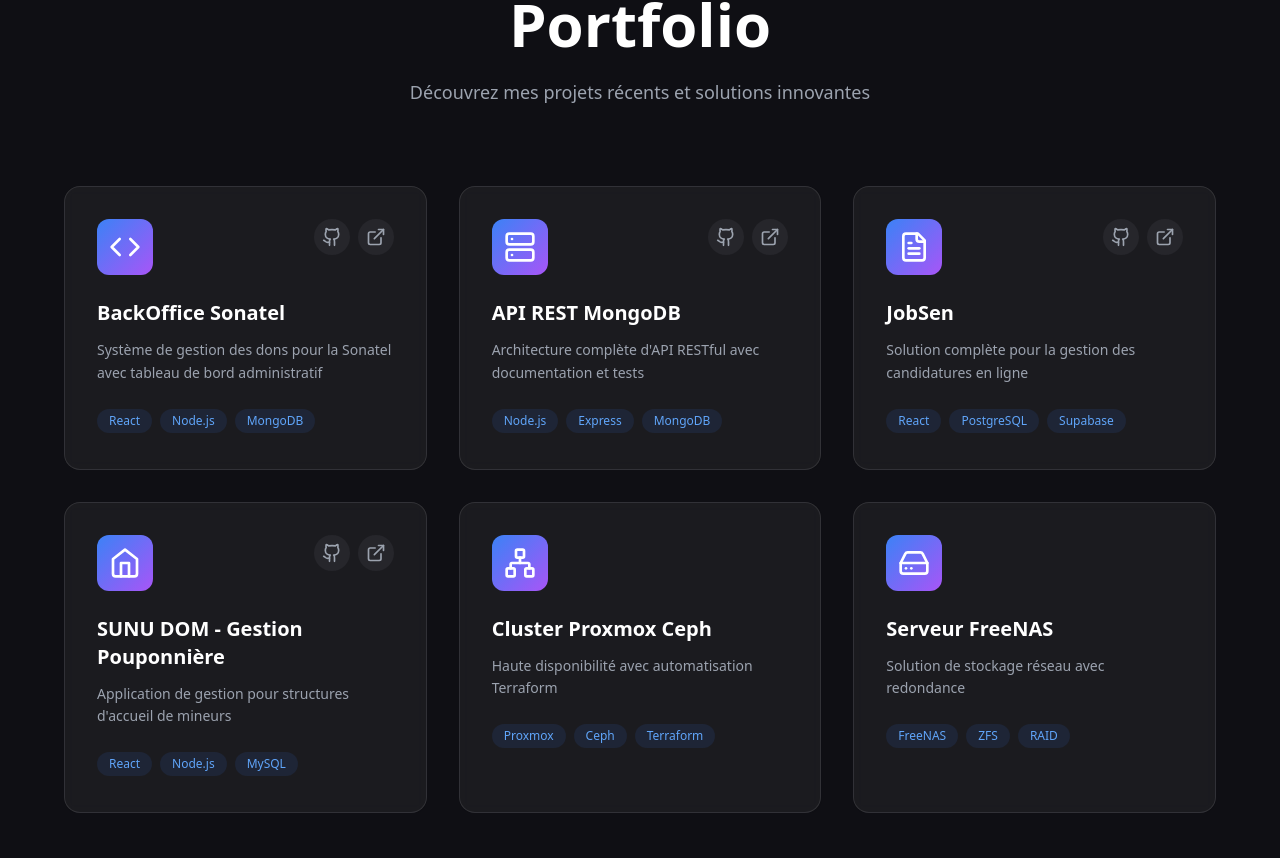
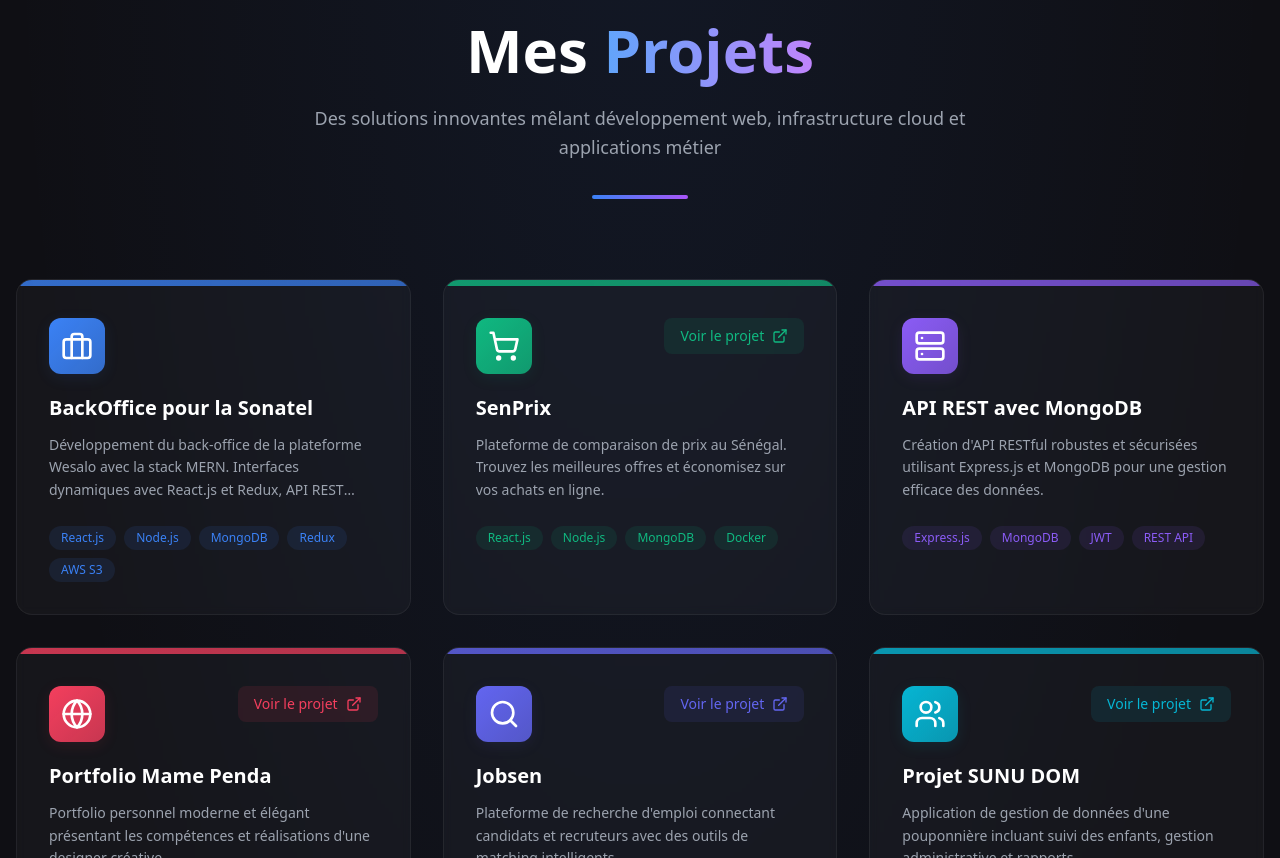
Before and after one commit to Mamadou-Thiam/Mon-Portfolio, a React (Vite) app: page / in a window 1280 px wide. Shown: the part 2102-2960 px from the top of the page. Built offline with nearby package versions, Linux system fonts and the light colour scheme.

Commit message:
Refonte portfolio : mise à jour des projets, design amélioré avec couleurs par projet, bouton Voir le projet

```diff
--- a/src/components/Portfolio.tsx
+++ b/src/components/Portfolio.tsx
@@ -1,119 +1,189 @@
-import { ExternalLink, Github, Code, Server, FileText, Home, Network, HardDrive } from 'lucide-react';
+import { ExternalLink, Briefcase, ShoppingCart, Server, Globe, Search, Users, Package, HardDrive, Database, Sparkles } from 'lucide-react';
 
 interface Project {
   title: string;
   description: string;
-  url: string;
-  github?: string;
   icon: React.ReactNode;
   tags: string[];
+  url?: string;
+  accent: string;
+  light: string;
+  color: string;
+  colorBg: string;
 }
 
 const projects: Project[] = [
   {
-    title: "BackOffice Sonatel",
-    description: "Système de gestion des dons pour la Sonatel avec tableau de bord administratif",
-    url: "https://github.com/Mamadou-Thiam/Gestion-des-dons-sonatel-.git",
-    github: "https://github.com/Mamadou-Thiam/Gestion-des-dons-sonatel-.git",
-    icon: <Code className="w-8 h-8" />,
-    tags: ["React", "Node.js", "MongoDB"]
+    title: 'BackOffice pour la Sonatel',
+    description: "Développement du back-office de la plateforme Wesalo avec la stack MERN. Interfaces dynamiques avec React.js et Redux, API REST sécurisées avec Express.js et MongoDB.",
+    icon: <Briefcase className="w-8 h-8" />,
+    tags: ['React.js', 'Node.js', 'MongoDB', 'Redux', 'AWS S3'],
+    accent: 'from-blue-500 to-indigo-600',
+    light: '#eff6ff',
+    color: '#3b82f6',
+    colorBg: 'rgba(59,130,246,0.1)'
   },
   {
-    title: "API REST MongoDB",
-    description: "Architecture complète d'API RESTful avec documentation et tests",
-    url: "https://github.com/Mamadou-Thiam/Backend-MongoDB.git",
-    github: "https://github.com/Mamadou-Thiam/Backend-MongoDB.git",
-    icon: <Server className="w-8 h-8" />,
-    tags: ["Node.js", "Express", "MongoDB"]
+    title: 'SenPrix',
+    description: "Plateforme de comparaison de prix au Sénégal. Trouvez les meilleures offres et économisez sur vos achats en ligne.",
+    icon: <ShoppingCart className="w-8 h-8" />,
+    tags: ['React.js', 'Node.js', 'MongoDB', 'Docker'],
+    url: 'https://sen-prix-web.onrender.com/login',
+    accent: 'from-emerald-500 to-teal-600',
+    light: '#ecfdf5',
+    color: '#10b981',
+    colorBg: 'rgba(16,185,129,0.1)'
   },
   {
-    title: "JobSen",
-    description: "Solution complète pour la gestion des candidatures en ligne",
-    url: "https://jobsen-client.onrender.com/",
-    github: "https://github.com/Mamadou-Thiam/labPhaseProject-GMC-.git",
-    icon: <FileText className="w-8 h-8" />,
-    tags: ["React", "PostgreSQL", "Supabase"]
+    title: 'API REST avec MongoDB',
+    description: "Création d'API RESTful robustes et sécurisées utilisant Express.js et MongoDB pour une gestion efficace des données.",
+    icon: <Server className="w-8 h-8" />,
+    tags: ['Express.js', 'MongoDB', 'JWT', 'REST API'],
+    accent: 'from-purple-500 to-pink-600',
+    light: '#faf5ff',
+    color: '#8b5cf6',
+    colorBg: 'rgba(139,92,246,0.1)'
   },
   {
-    title: "SUNU DOM - Gestion Pouponnière",
-    description: "Application de gestion pour structures d'accueil de mineurs",
-    url: "https://sysaccueilmineur-frontend.onrender.com",
-    github: "https://github.com/Mamadou-Thiam/SUNU-DOM",
-    icon: <Home className="w-8 h-8" />,
-    tags: ["React", "Node.js", "MySQL"]
+    title: 'Portfolio Mame Penda',
+    description: "Portfolio personnel moderne et élégant présentant les compétences et réalisations d'une designer créative.",
+    icon: <Globe className="w-8 h-8" />,
+    tags: ['React.js', 'Tailwind CSS', 'Vite', 'Design'],
+    url: 'https://mame-penda-portfolio.onrender.com',
+    accent: 'from-rose-500 to-pink-600',
+    light: '#fff1f2',
+    color: '#f43f5e',
+    colorBg: 'rgba(244,63,94,0.1)'
   },
   {
-    title: "Cluster Proxmox Ceph",
-    description: "Haute disponibilité avec automatisation Terraform",
-    url: "#",
-    icon: <Network className="w-8 h-8" />,
-    tags: ["Proxmox", "Ceph", "Terraform"]
+    title: 'Jobsen',
+    description: "Plateforme de recherche d'emploi connectant candidats et recruteurs avec des outils de matching intelligents.",
+    icon: <Search className="w-8 h-8" />,
+    tags: ['React.js', 'Node.js', 'MongoDB'],
+    url: 'https://jobsen-client.onrender.com',
+    accent: 'from-indigo-500 to-violet-600',
+    light: '#eef2ff',
+    color: '#6366f1',
+    colorBg: 'rgba(99,102,241,0.1)'
   },
   {
-    title: "Serveur FreeNAS",
-    description: "Solution de stockage réseau avec redondance",
-    url: "#",
+    title: 'Projet SUNU DOM',
+    description: "Application de gestion de données d'une pouponnière incluant suivi des enfants, gestion administrative et rapports.",
+    icon: <Users className="w-8 h-8" />,
+    tags: ['Node.js', 'React.js', 'MongoDB'],
+    url: 'https://sysaccueilmineur-frontend.onrender.com/',
+    accent: 'from-cyan-500 to-blue-600',
+    light: '#ecfeff',
+    color: '#06b6d4',
+    colorBg: 'rgba(6,182,212,0.1)'
+  },
+  {
+    title: 'Njek',
+    description: "Logiciel de gestion de stock complet pour optimiser les inventaires, suivre les entrées/sorties et gérer les commandes fournisseurs.",
+    icon: <Package className="w-8 h-8" />,
+    tags: ['Python', 'SQLite', 'Gestion de stock', 'Tkinter'],
+    accent: 'from-orange-500 to-red-600',
+    light: '#fff7ed',
+    color: '#f97316',
+    colorBg: 'rgba(249,115,22,0.1)'
+  },
+  {
+    title: 'Serveur Proxmox en Cluster Ceph',
+    description: "Mise en place d'infrastructure haute disponibilité avec Proxmox, Cluster Ceph pour stockage distribué, backup automatisé et orchestration avec Terraform.",
     icon: <HardDrive className="w-8 h-8" />,
-    tags: ["FreeNAS", "ZFS", "RAID"]
+    tags: ['Proxmox', 'Ceph', 'Terraform', 'HA'],
+    accent: 'from-slate-600 to-slate-900',
+    light: '#f8fafc',
+    color: '#475569',
+    colorBg: 'rgba(71,85,105,0.1)'
+  },
+  {
+    title: 'Serveur FreeNAS',
+    description: "Déploiement et configuration d'une solution de stockage réseau (NAS) pour centralisation et sécurisation des données d'entreprise.",
+    icon: <Database className="w-8 h-8" />,
+    tags: ['FreeNAS', 'Storage', 'Network'],
+    accent: 'from-teal-500 to-cyan-600',
+    light: '#f0fdfa',
+    color: '#14b8a6',
+    colorBg: 'rgba(20,184,166,0.1)'
   }
 ];
 
 function Portfolio() {
   return (
-    <section className="py-32 px-4 bg-[#0f0f14]" id="portfolio">
-      <div className="container mx-auto max-w-6xl">
+    <section className="py-32 px-4 bg-[#0f0f14] relative overflow-hidden" id="portfolio">
+      <div className="absolute inset-0 bg-[radial-gradient(ellipse_at_top,rgba(59,130,246,0.08)_0%,transparent_70%)] pointer-events-none" />
+      <div className="absolute bottom-0 left-1/2 -translate-x-1/2 w-[800px] h-[400px] bg-gradient-to-r from-transparent via-blue-500/5 to-transparent rounded-full blur-3xl pointer-events-none" />
+
+      <div className="container mx-auto max-w-7xl relative z-10">
         <div className="text-center mb-20">
-          <p className="text-blue-400 font-semibold text-sm uppercase tracking-widest mb-4">
+          <div className="inline-flex items-center gap-2 px-4 py-2 bg-blue-500/10 border border-blue-500/20 rounded-full text-blue-400 text-sm font-medium mb-6">
+            <Sparkles className="w-4 h-4" />
             Réalisations
+          </div>
+          <h2 className="text-5xl lg:text-6xl font-bold text-white mb-6">
+            Mes <span className="bg-gradient-to-r from-blue-400 to-purple-400 bg-clip-text text-transparent">Projets</span>
+          </h2>
+          <p className="text-gray-400 max-w-2xl mx-auto text-lg leading-relaxed">
+            Des solutions innovantes mêlant développement web, infrastructure cloud et applications métier
           </p>
-          <h2 className="text-5xl lg:text-6xl font-bold text-white mb-6">
-            Portfolio
-          </h2>
-          <p className="text-gray-400 max-w-2xl mx-auto text-lg">
-            Découvrez mes projets récents et solutions innovantes
-          </p>
+          <div className="w-24 h-1 bg-gradient-to-r from-blue-500 to-purple-500 rounded-full mx-auto mt-8" />
         </div>
 
-        <div className="grid grid-cols-1 md:grid-cols-2 lg:grid-cols-3 gap-8">
+        <div className="grid grid-cols-1 md:grid-cols-2 lg:grid-cols-3 gap-6 lg:gap-8">
           {projects.map((project, index) => (
             <div
               key={index}
-              className="group relative bg-white/5 backdrop-blur-sm border border-white/10 rounded-2xl overflow-hidden hover:bg-white/[0.07] transition-all duration-500"
+              className="group relative bg-white/[0.03] backdrop-blur-sm border border-white/[0.06] rounded-2xl overflow-hidden hover:bg-white/[0.06] transition-all duration-500 hover:scale-[1.02] hover:-translate-y-1"
+              style={{
+                boxShadow: `0 0 0 0 ${project.colorBg}`,
+                transition: 'all 0.5s cubic-bezier(0.4, 0, 0.2, 1)',
+              }}
+              onMouseEnter={(e) => {
+                e.currentTarget.style.boxShadow = `0 8px 32px ${project.colorBg}`;
+              }}
+              onMouseLeave={(e) => {
+                e.currentTarget.style.boxShadow = '0 0 0 0 transparent';
+              }}
             >
-              <div className="p-8">
-                <div className="flex items-start justify-between mb-6">
-                  <div className="p-3 bg-gradient-to-br from-blue-500 to-purple-500 rounded-xl text-white">
+              <div
+                className="h-1.5 w-full bg-gradient-to-r opacity-80 transition-opacity duration-500 group-hover:opacity-100"
+                style={{ backgroundImage: `linear-gradient(to right, ${project.color}, ${project.color}dd)` }}
+              />
+
+              <div className="p-7 lg:p-8">
+                <div className="flex items-start justify-between mb-5">
+                  <div
+                    className="p-3 rounded-xl text-white transition-transform duration-500 group-hover:scale-110 group-hover:rotate-3"
+                    style={{
+                      background: `linear-gradient(135deg, ${project.color}, ${project.color}cc)`,
+                      boxShadow: `0 4px 15px ${project.colorBg}`,
+                    }}
+                  >
                     {project.icon}
                   </div>
-                  <div className="flex gap-2">
-                    {project.github && (
-                      <a
-                        href={project.github}
-                        target="_blank"
-                        rel="noopener noreferrer"
-                        className="p-2 bg-white/5 rounded-full hover:bg-white/10 transition-colors"
-                      >
-                        <Github className="w-5 h-5 text-gray-400" />
-                      </a>
-                    )}
-                    {project.url !== "#" && (
+                  {project.url && (
                     <a
                       href={project.url}
                       target="_blank"
                       rel="noopener noreferrer"
-                        className="p-2 bg-white/5 rounded-full hover:bg-white/10 transition-colors"
+                      className="inline-flex items-center gap-2 px-4 py-2 rounded-lg text-sm font-medium transition-all duration-300"
+                      style={{
+                        backgroundColor: project.colorBg,
+                        color: project.color,
+                      }}
                     >
-                        <ExternalLink className="w-5 h-5 text-gray-400" />
+                      Voir le projet
+                      <ExternalLink className="w-4 h-4" />
                     </a>
                   )}
                 </div>
-                </div>
 
-                <h3 className="text-xl font-bold text-white mb-3">
+                <h3 className="text-xl font-bold text-white mb-3 group-hover:text-blue-300 transition-colors duration-300">
                   {project.title}
                 </h3>
 
-                <p className="text-gray-400 text-sm leading-relaxed mb-6">
+                <p className="text-gray-400 text-sm leading-relaxed mb-6 line-clamp-3">
                   {project.description}
                 </p>
 
@@ -121,7 +191,11 @@ function Portfolio() {
                   {project.tags.map((tag, idx) => (
                     <span
                       key={idx}
-                      className="px-3 py-1 bg-blue-500/10 text-blue-400 rounded-full text-xs font-medium"
+                      className="px-3 py-1 rounded-full text-xs font-medium transition-all duration-300"
+                      style={{
+                        backgroundColor: project.colorBg,
+                        color: project.color,
+                      }}
                     >
                       {tag}
                     </span>
@@ -129,9 +203,20 @@ function Portfolio() {
                 </div>
               </div>
 
-              <div className="h-1 bg-gradient-to-r from-blue-500 to-purple-500 transform scale-x-0 group-hover:scale-x-100 transition-transform duration-500" />
+              <div
+                className="absolute inset-0 rounded-2xl opacity-0 group-hover:opacity-100 transition-opacity duration-500 pointer-events-none"
+                style={{
+                  background: `radial-gradient(600px circle at 50% 50%, ${project.colorBg}, transparent 40%)`,
+                }}
+              />
             </div>
           ))}
+        </div>
+
+        <div className="text-center mt-16">
+          <p className="text-gray-500 text-sm">
+            {projects.length} projets réalisés
+          </p>
         </div>
       </div>
     </section>
```
Lines whose indentation alone changed are shown as unchanged.
